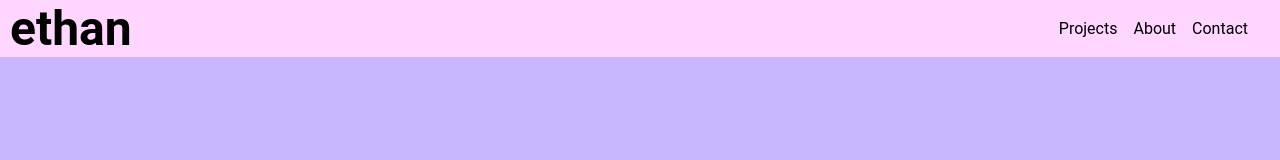
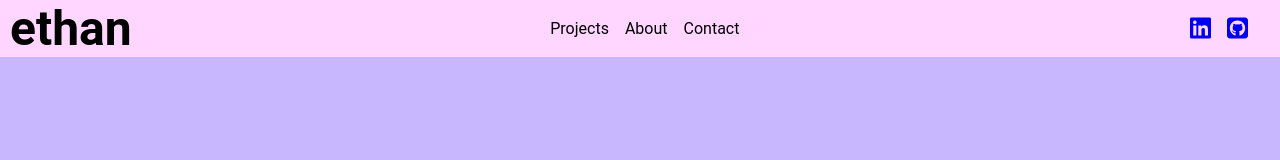
Before and after one commit to em2063/flashcard-study-partner, a plain HTML site: page index.html in a window 1280 px wide. Drawn offline with Linux system fonts and the light colour scheme.

Commit message:
added media icons

```diff
--- a/index.html
+++ b/index.html
@@ -5,18 +5,25 @@
     <meta name="viewport" content="width=device-width, initial-scale=1.0">
     <title>website</title>
     <link rel="stylesheet" type="text/css" href="style.css">
+    <script src="https://kit.fontawesome.com/72561576fe.js" crossorigin="anonymous"></script>
 </head>
 <body>
     <!--Navbar-->
       <nav>
         <h1 id="title">ethan</h1>
 
-        <ul>
+      <ul class="nav-links">
           <li class="nav-item"><a class="nav-link">Projects</a></li>
           <li class="nav-item"><a class="nav-link">About</a></li>
           <li class="nav-item"><a class="nav-link">Contact</a></li>
       </ul>
 
+      <ul class="nav-links">
+        <li class="nav-item"><a target="_blank" href="https://www.linkedin.com/in/ethan-mcgrogan-45815a21b/"><i class="fa-brands fa-linkedin fa-xl"></i></a></li>
+        <li class="nav-item"><a target="_blank" href="https://github.com/em2063"><i class="fa-brands fa-square-github fa-xl"></i></a></li>
+      </ul>
+
+
       </nav>
 </body>
 </html>
--- a/style.css
+++ b/style.css
@@ -34,7 +34,7 @@ nav {
     align-items: center;
 }
 
-ul {
+.nav-links {
     display: flex;
     justify-content: space-between;
     align-items: center;
```
